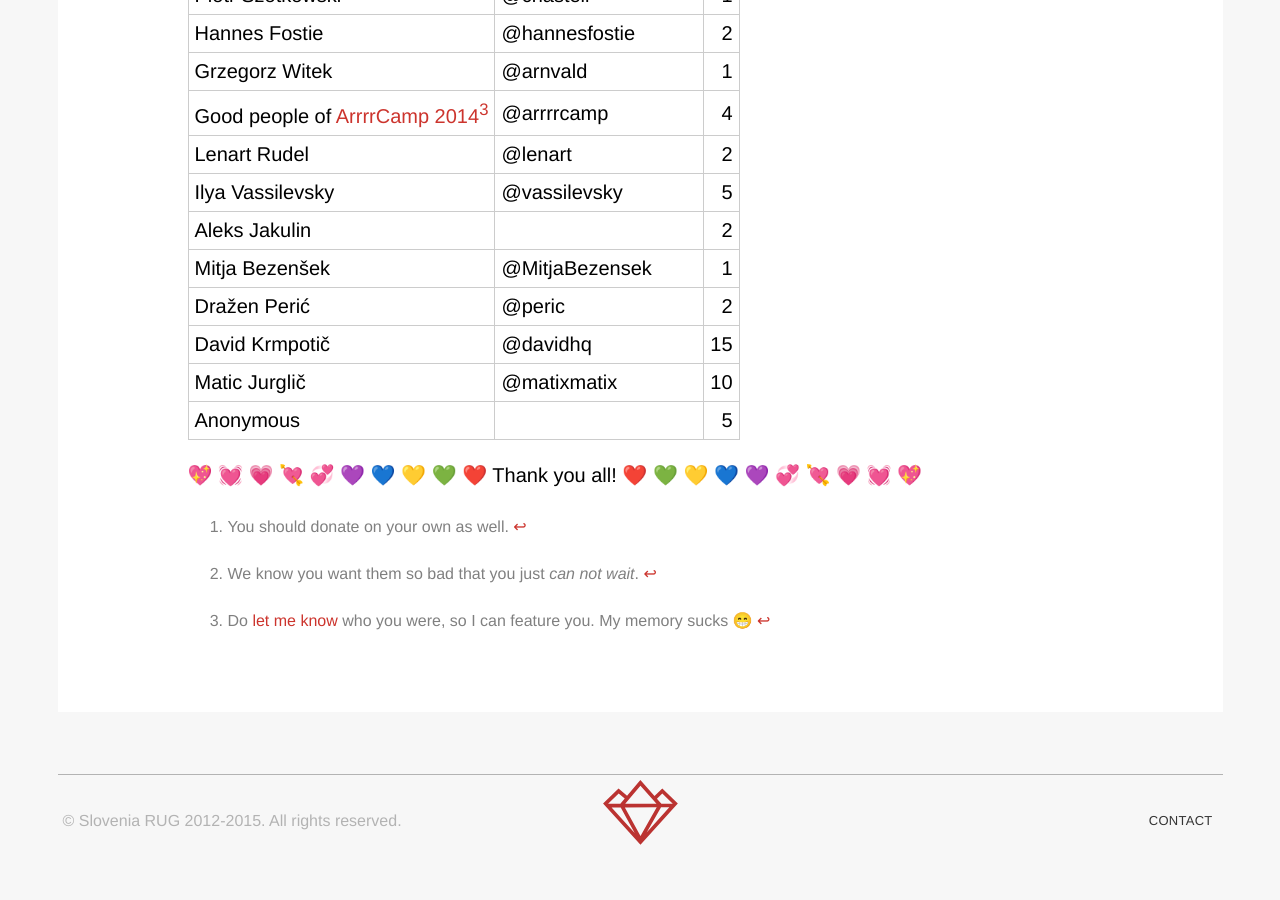
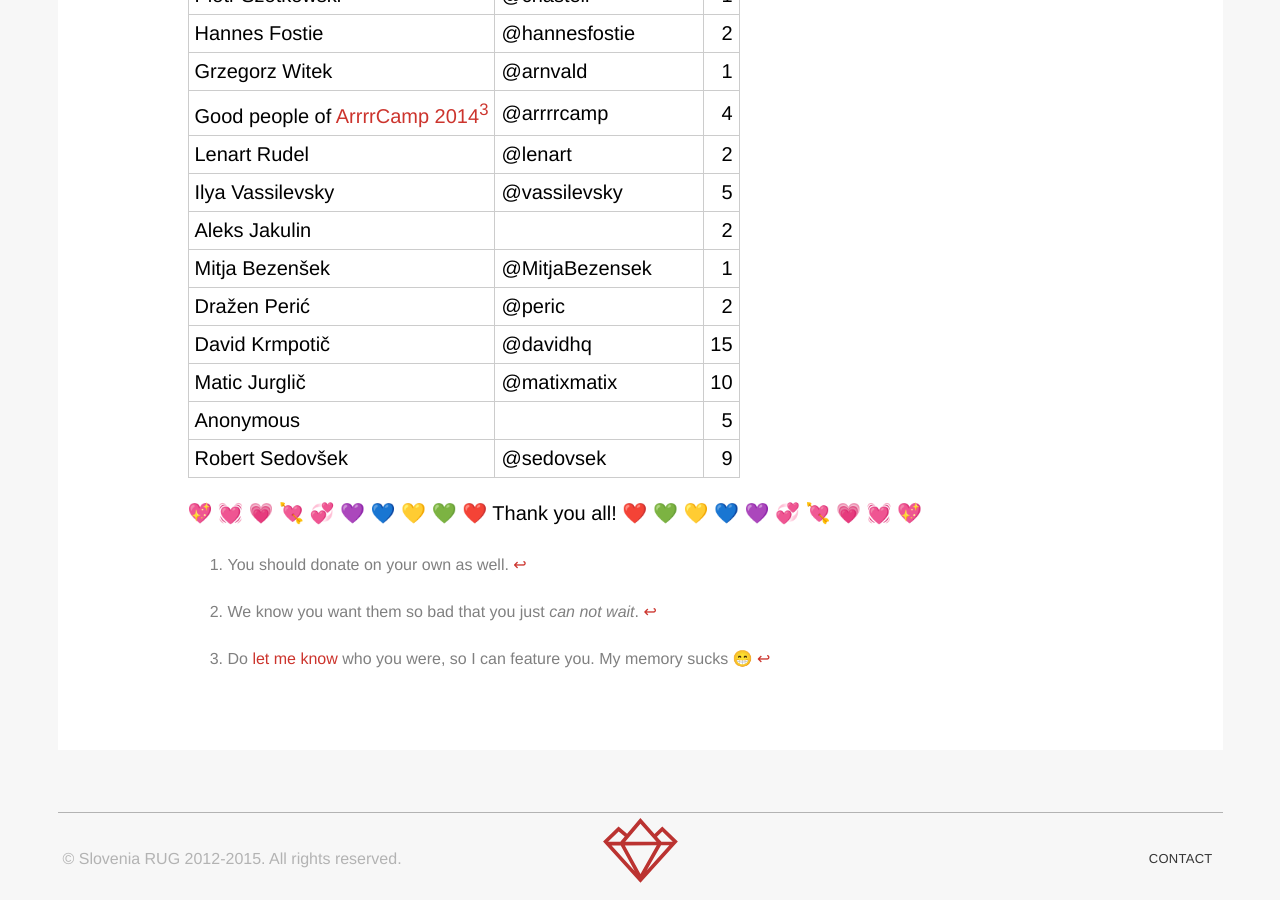
Before and after one commit to RubySlovenia/RubySlovenia.github.io, a Jekyll site: the page built from donations.md, in a window 1280 px wide and 900 px high, scrolled down 1783 px. Built offline with Jekyll 4.4.1, drawn with Linux system fonts in a browser that asks for light colours; nearby versions of some CDN libraries; emoji names are drawn with the system emoji font; before the commit the page ends 2645 px from its top, so only the background shows below that.

Commit message:
:heartpulse: Add @sedovsek :heartpulse:

```diff
--- a/donations.md
+++ b/donations.md
@@ -52,6 +52,7 @@ Dražen Perić|@peric|2
 David Krmpotič|@davidhq|15
 Matic Jurglič|@matixmatix|10
 Anonymous||5
+Robert Sedovšek|@sedovsek|9
 
 :sparkling_heart: :heartbeat: :heartpulse: :cupid: :revolving_hearts: :purple_heart: :blue_heart: :yellow_heart: :green_heart: :heart: Thank you all! :heart: :green_heart: :yellow_heart: :blue_heart: :purple_heart: :revolving_hearts: :cupid: :heartpulse: :heartbeat: :sparkling_heart:
 
```
